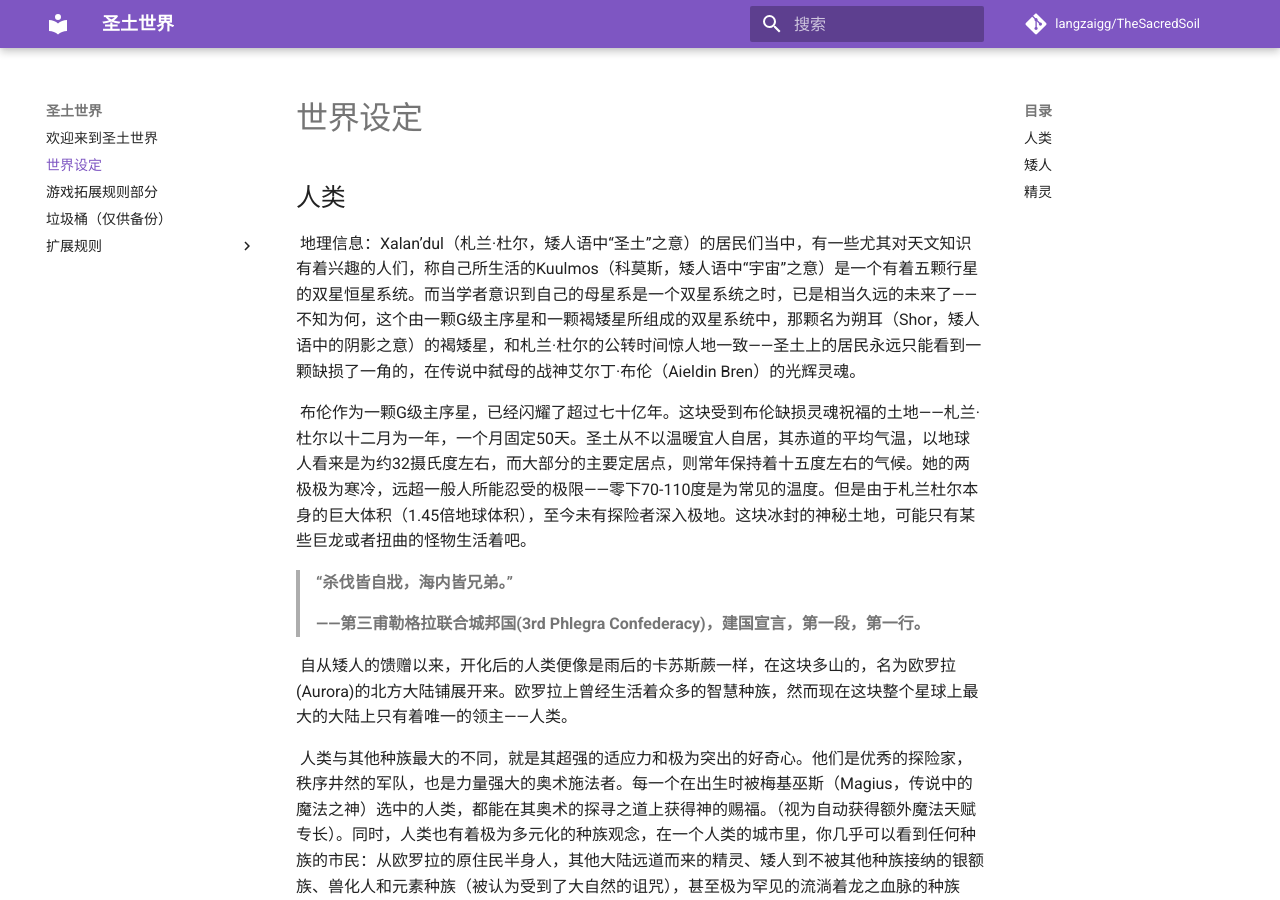
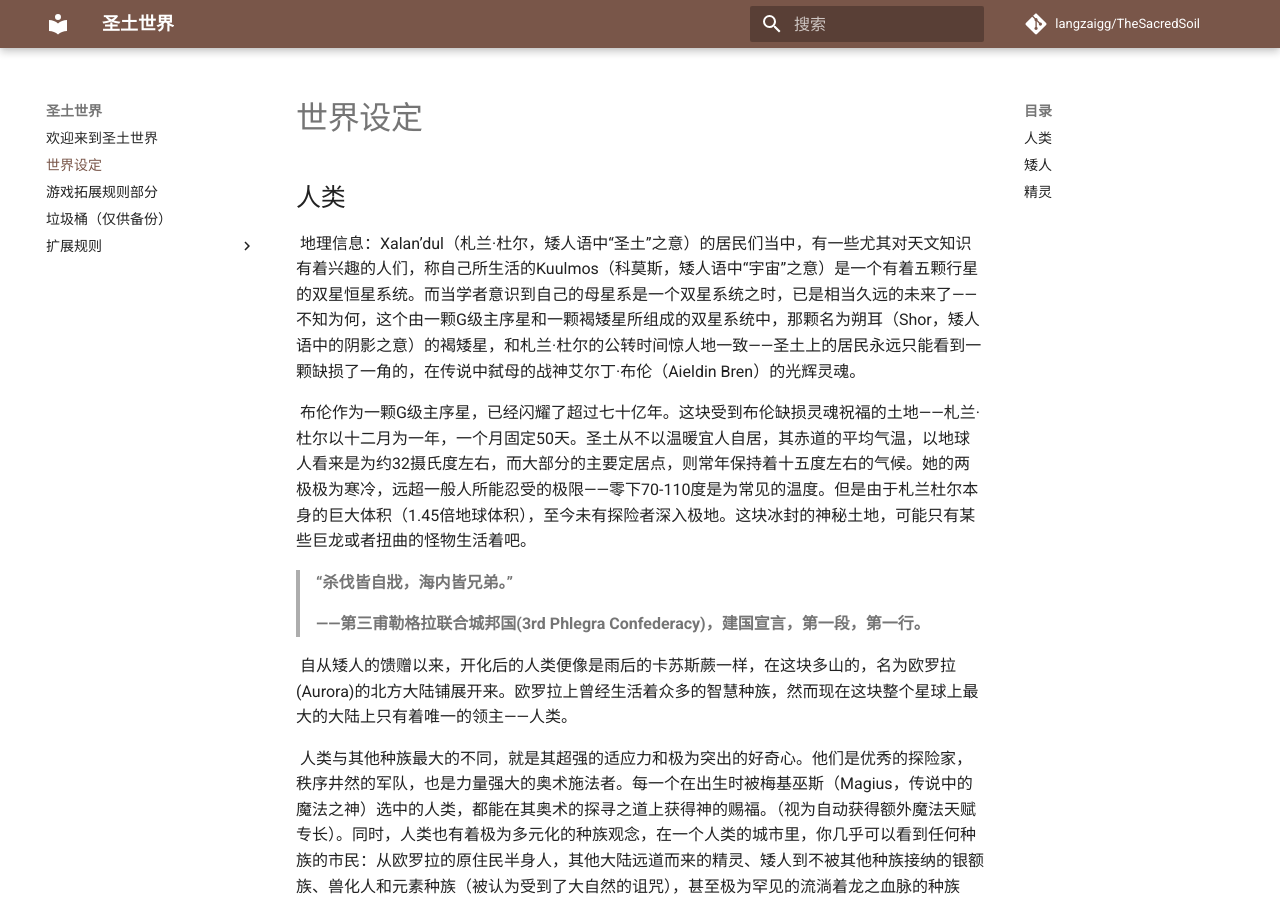
Before and after one commit to Langzaigg/TheSacredSoil, an MkDocs documentation site: the page built from docs/世界设定.md, in a window 1280 px wide and 900 px high. Built offline with MkDocs 1.6.1 and Material for MkDocs 9.7.7, drawn with Linux system fonts in a browser that asks for light colours; comment, search, counter and statistics services are not loaded.

Commit message:
Update mkdocs.yml

```diff
--- a/mkdocs.yml
+++ b/mkdocs.yml
@@ -9,9 +9,9 @@ repo_url: 'https://github.com/langzaigg/TheSacredSoil'
 theme:
   name: material
   language: 'zh'
+  palette:
+    primary: 'Brown'
+    accent: 'Deep Orange'
 extra:
   search:
     language: 'jp'
-  palette:
-    primary: 'Deep Purple'
-    accent: 'Pink'
```
